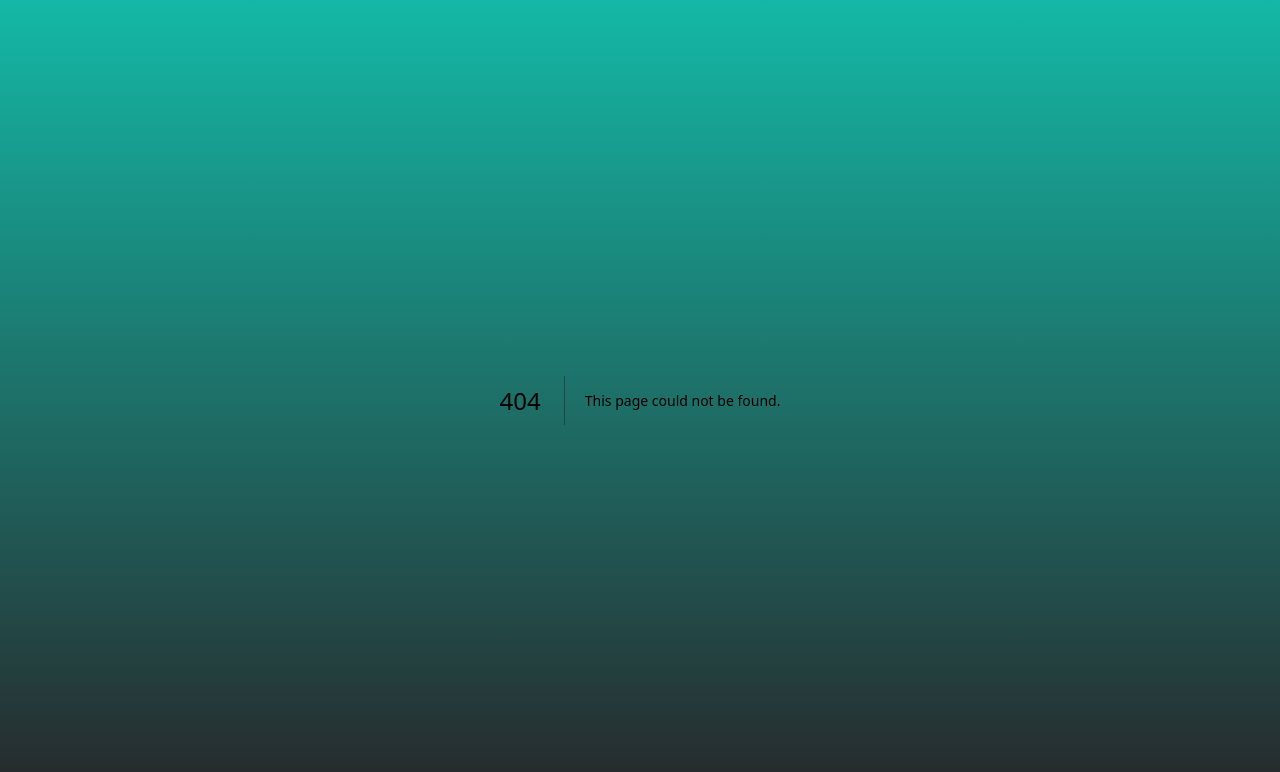
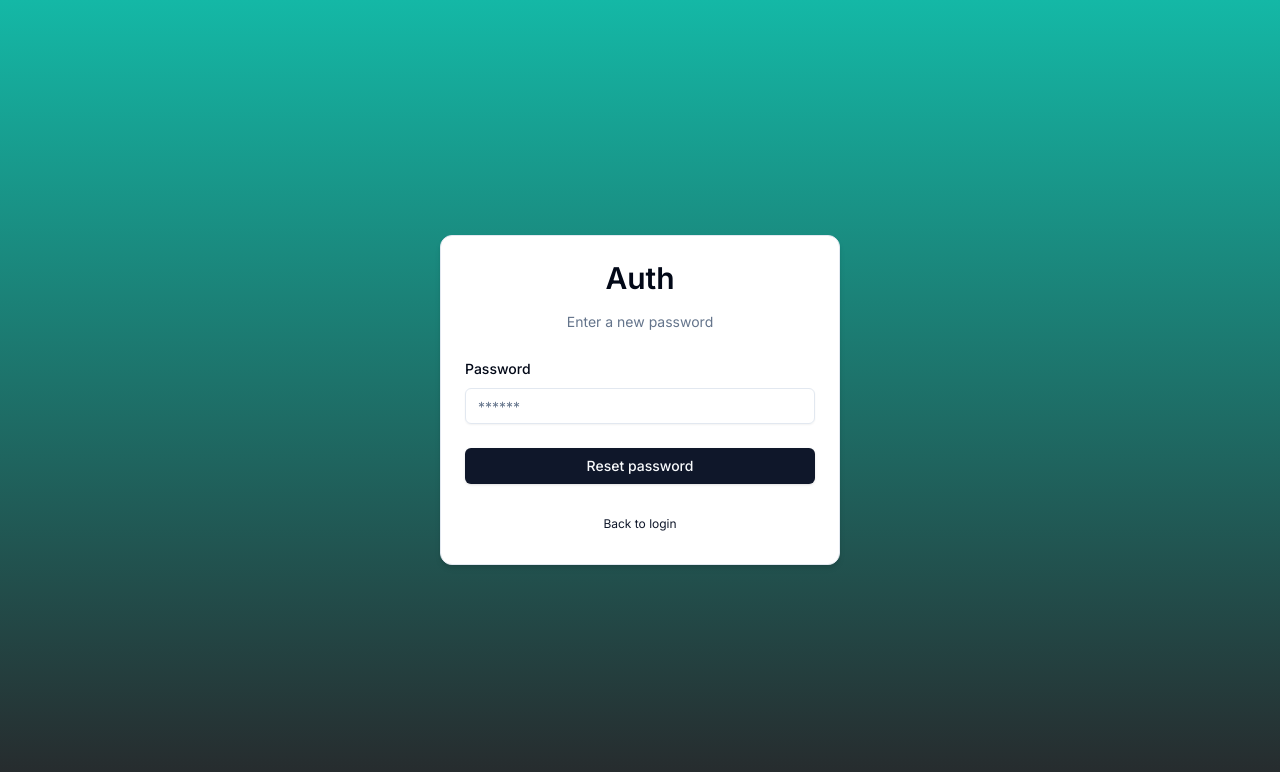
Before and after one commit to fsdFelipe/nextauth-v5-completo, a Next.js app: page /auth/new-password in a window 1280 px wide. Before the commit this address had no page. Shown: the top 772 px of the page. Built offline with nearby package versions, Linux system fonts and the light colour scheme.

Commit message:
Alterando a senha - finalzado

```diff
--- /dev/null
+++ b/actions/new-password.ts
@@ -0,0 +1,57 @@
+"use server";
+
+import * as z from "zod";
+import bcrypt from "bcryptjs";
+
+import { NewPasswordSchema } from "@/schemas";
+import { getPasswordResetTokenByToken } from "@/data/password-reset-token";
+import { getUserByEmail } from "@/data/user";
+import { db } from "@/lib/db";
+
+export const newPassword = async (
+  values: z.infer<typeof NewPasswordSchema> ,
+  token?: string | null,
+) => {
+  if (!token) {
+    return { error: "Missing token!" };
+  }
+
+  const validatedFields = NewPasswordSchema.safeParse(values);
+
+  if (!validatedFields.success) {
+    return { error: "Invalid fields!" };
+  }
+
+  const { password } = validatedFields.data;
+
+  const existingToken = await getPasswordResetTokenByToken(token);
+
+  if (!existingToken) {
+    return { error: "Invalid token!" };
+  }
+
+  const hasExpired = new Date(existingToken.expires) < new Date();
+
+  if (hasExpired) {
+    return { error: "Token has expired!" };
+  }
+
+  const existingUser = await getUserByEmail(existingToken.email);
+
+  if (!existingUser) {
+    return { error: "Email does not exist!" }
+  }
+
+  const hashedPassword = await bcrypt.hash(password, 10);
+
+  await db.user.update({
+    where: { id: existingUser.id },
+    data: { password: hashedPassword },
+  });
+
+  await db.passwordResetToken.delete({
+    where: { id: existingToken.id }
+  });
+
+  return { success: "Password updated!" };
+};
--- /dev/null
+++ b/app/auth/new-password/page.tsx
@@ -0,0 +1,10 @@
+import { NewPasswordForm } from "@/components/auth/new-password-form";
+
+
+const NewPasswordPage = () => {
+    return (
+        <NewPasswordForm />
+    );
+}
+
+export default NewPasswordPage;
--- /dev/null
+++ b/components/auth/new-password-form.tsx
@@ -0,0 +1,97 @@
+"use client";
+
+import * as z from "zod";
+import { useForm } from "react-hook-form";
+import { useState, useTransition } from "react";
+import { useSearchParams } from "next/navigation";
+import { zodResolver } from "@hookform/resolvers/zod";
+
+import { NewPasswordSchema } from "@/schemas";
+import { Input } from "@/components/ui/input";
+import {
+  Form,
+  FormControl,
+  FormField,
+  FormItem,
+  FormLabel,
+  FormMessage,
+} from "@/components/ui/form";
+import { Button } from "@/components/ui/button";
+import FormError from "../form-error";
+import FormSuccess from "../form-success";
+import CardWrapper from "./CardWrapper";
+import { newPassword } from "@/actions/new-password";
+
+export const NewPasswordForm = () => {
+  const searchParams = useSearchParams();
+  const token = searchParams.get("token");
+
+  const [error, setError] = useState<string | undefined>("");
+  const [success, setSuccess] = useState<string | undefined>("");
+  const [isPending, startTransition] = useTransition();
+
+  const form = useForm<z.infer<typeof NewPasswordSchema>>({
+    resolver: zodResolver(NewPasswordSchema),
+    defaultValues: {
+      password: "",
+    },
+  });
+
+  const onSubmit = (values: z.infer<typeof NewPasswordSchema>) => {
+    setError("");
+    setSuccess("");
+
+    startTransition(() => {
+      newPassword(values, token)
+        .then((data) => {
+          setError(data?.error);
+          setSuccess(data?.success);
+        });
+    });
+  };
+
+  return (
+    <CardWrapper
+      headerLabel="Enter a new password"
+      backButtonLabel="Back to login"
+      backButtonHref="/auth/login"
+    >
+      <Form {...form}>
+        <form
+          onSubmit={form.handleSubmit(onSubmit)}
+          className="space-y-6"
+        >
+          <div className="space-y-4">
+            <FormField
+              control={form.control}
+              name="password"
+              render={({ field }) => (
+                <FormItem>
+                  <FormLabel>Password</FormLabel>
+                  <FormControl>
+                    <Input
+                      {...field}
+                      disabled={isPending}
+                      placeholder="******"
+                      type="password"
+                    />
+                  </FormControl>
+                  <FormMessage />
+                </FormItem>
+              )}
+            />
+          </div>
+          <FormError message={error} />
+          <FormSuccess message={success} />
+          <Button
+            disabled={isPending}
+            type="submit"
+            className="w-full"
+          >
+            Reset password
+          </Button>
+        </form>
+      </Form>
+    </CardWrapper>
+  );
+};
--- a/routes.ts
+++ b/routes.ts
@@ -18,6 +18,7 @@
     '/auth/register',
     '/auth/error',
     '/auth/reset',
+    '/auth/new-password',
 ];
 
 /**
--- a/schemas/index.ts
+++ b/schemas/index.ts
@@ -22,3 +22,9 @@
         message: 'Name é obrigatório'
     })
 })
+
+export const NewPasswordSchema = z.object({
+  password: z.string().min(6, {
+    message: "Minimum of 6 characters required",
+  }),
+});
```
